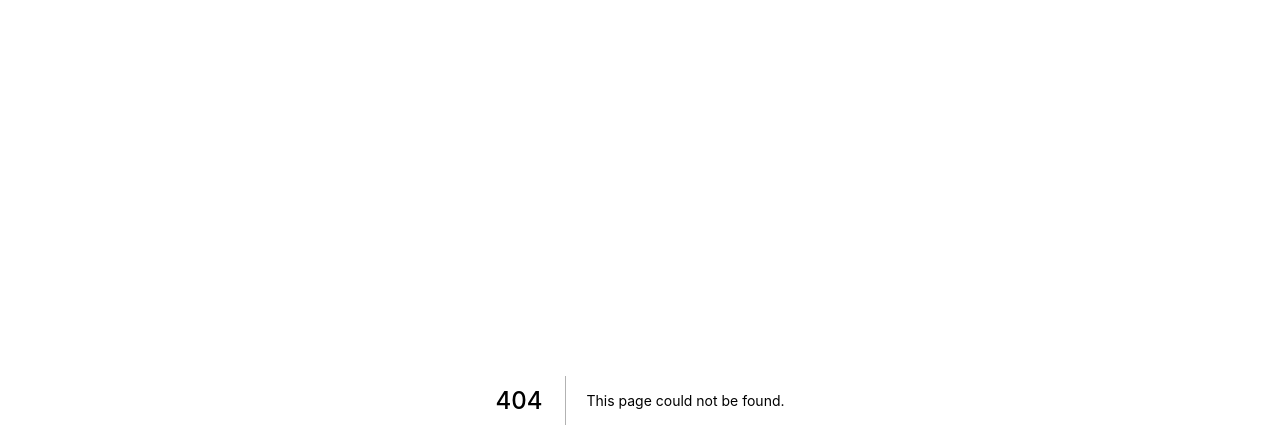
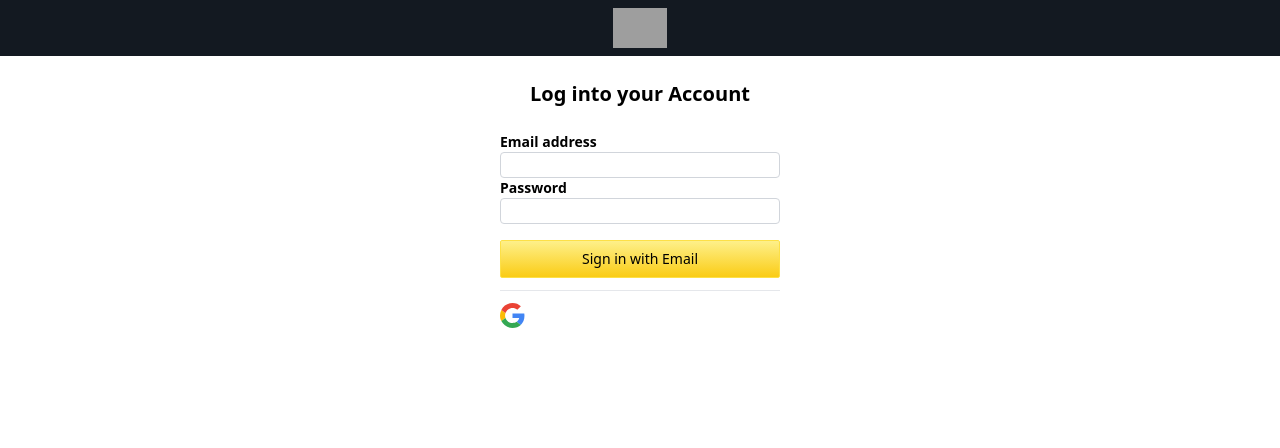
Before and after one commit to StefanCodes17/AmazonClone, a Next.js app: page /auth/signin in a window 1280 px wide. Before the commit this address had no page. Shown: the top 448 px of the page. Built offline with nearby package versions, Linux system fonts and the light colour scheme; no server answers; grey boxes are pictures that could not be loaded.

Commit message:
Fixed routing sign in problem ... submitting the form relaoded the page and messed with signing in routes defined by nextauth

```diff
--- a/src/pages/api/auth/[...nextauth].js
+++ b/src/pages/api/auth/[...nextauth].js
@@ -3,20 +3,23 @@ import GoogleProvider from "next-auth/providers/google"
 import CredentialsProvider from "next-auth/providers/credentials"
 
 const options = {
-  // Configure one or more authentication providers
+  session: {
+    strategy: "jwt"
+  },
   providers: [
     GoogleProvider({
         clientId: process.env.CLIENT_GOOGLE_ID,
         clientSecret: process.env.CLIENT_GOOGLE_SECRET,
       }),
       CredentialsProvider({
+        id: "credentials",
         name: "",
         credentials: {
-          username: { label: "Username", type: "text", placeholder: "jsmith" },
-          password: { label: "Password", type: "password" }
+          username: { label: "username", type: "text", placeholder: "jsmith" },
+          password: { label: "password", type: "password" }
         },
         async authorize(credentials, req) {
-          console.log(credentials)
+          const {username, password} = credentials
           // Add logic here to look up the user from the credentials supplied
           const user = { id: 1, name: "J Smith", email: "jsmith@example.com" }
 
@@ -33,7 +36,7 @@ const options = {
       })
   ],
   pages: {
-    signIn: '/signin',
+    signIn: '/auth/signin',
   },
   secret: process.env.NX_SECRET,
   callbacks: {
@@ -43,7 +46,6 @@ const options = {
       }
       return true
     }
-  }
-}
+  }}
 
 export default (req, res) => NextAuth(req, res, options)
--- a/src/pages/signin.js
+++ b/src/pages/auth/signin.js
@@ -1,5 +1,6 @@
-import {getProviders, signIn} from "next-auth/react"
+import {getProviders, signIn, getCsrfToken, useSession} from "next-auth/react"
 import Image from 'next/image'
+import { useRouter } from "next/router"
 import { useState } from "react"
 
 const GoogleIcon = () =>(
@@ -13,9 +14,11 @@ const GoogleIcon = () =>(
   </div>
 )
 
-export default function SignIn({ csrfToken , providers}) {
-  const [username, setUsername] = useState()
-  const [password, setPassword] = useState()
+export default function SignIn({ providers, csrfToken}) {
+
+  const [username, setUsername] = useState("")
+  const [password, setPassword] = useState("")
+
 
   return (
     <div className="relative">
@@ -31,16 +34,34 @@ export default function SignIn({ csrfToken , providers}) {
           </div>
           <div className=" px-8 py-10 mt-5">
             <h1 className="font-semibold font-sans text-xl text-center">Log into your Account</h1>
-            <form className="flex flex-col mt-6 max-w-xs m-auto">
+            <form
+            onSubmit={(e) => e.preventDefault()}
+            className="flex flex-col mt-6 max-w-xs m-auto"
+            >
+              <input type="csrfToken" type="hidden" defaultValue={csrfToken}></input>
               <label htmlFor="email" className="font-semibold text-sm">
                 Email address
               </label>
-              <input type="email" id="email" name="email" className="border border-gray-300 rounded focus:outline-none focus:shadow" />
+              <input
+              required
+              value={username}
+              onChange={(e) => setUsername(e.target.value)}
+              type="email"
+              id="email"
+              name="email"
+              className="border border-gray-300 rounded focus:outline-none focus:shadow pl-2" />
               <label htmlFor="password" className= "font-semibold text-sm">
                 Password
               </label>
-              <input type="password" id="password" name="password" className="border border-gray-300 rounded focus:outline-none focus:shadow"/>
-              <button type="submit" className="button mt-4">Sign in with Email</button>
+              <input
+              required
+              value={password}
+              onChange={(e) => setPassword(e.target.value)}
+              type="password"
+              id="password"
+              name="password"
+              className="border border-gray-300 rounded focus:outline-none focus:shadow pl-2"/>
+              <button type="submit" className="button mt-4" onClick={() => signIn(providers.credentials.id, { username, password, callbackUrl: `${process.env.NEXTAUTH_URL}`})}>Sign in with Email</button>
             </form>
             <hr className="mt-3"></hr>
             <div className="mt-3 hover:cursor-pointer" onClick={()=>signIn(providers.google.id,{callbackUrl: `${process.env.NEXTAUTH_URL}`})}>
@@ -54,18 +75,11 @@ export default function SignIn({ csrfToken , providers}) {
 
 export async function getServerSideProps(context) {
   const providers = await getProviders()
+  const csrfToken = await getCsrfToken()
   return {
     props: {
+      csrfToken,
       providers
     },
   }
 }
-
-/*
-// If older than Next.js 9.3
-SignIn.getInitialProps = async (context) => {
-  return {
-    csrfToken: await getCsrfToken(context)
-  }
-}
-*/
```
